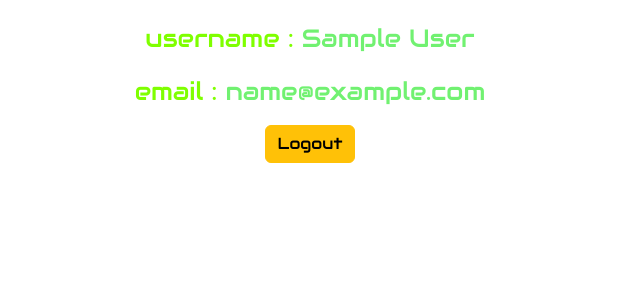
After one commit to xxxBrandonxxx/online_store_2, a PHP site: page / in a window 1280 px wide. The commit adds this page. Shown: the top 300 px of the page, without its empty margins (0-640 px from the left). Run offline with PHP 8.4, Linux system fonts and the light colour scheme; the visitor is signed in with stand-in values (Sample User, id 1); tables that the repository leaves empty or names only in its code hold one stand-in row (values such as "Sample post").

Commit message:
updated index

```diff
--- /dev/null
+++ b/index.php
@@ -0,0 +1,67 @@
+<?php
+
+include 'config.php';
+session_start();
+$user_id = $_SESSION['user_id'];
+
+if (!isset($user_id)) {
+    header('location:login.php');
+};
+if (isset($_GET['logout'])) {
+    unset($user_id);
+    session_destroy();
+    header('location:login.php');
+}
+
+?>
+
+
+<!DOCTYPE html>
+<html lang="en">
+
+<head>
+    <meta charset="UTF-8">
+    <meta http-equiv="X-UA-Compatible" content="IE=edge">
+    <meta name="viewport" content="width=device-width, initial-scale=1.0">
+    <script src="https://cdn.jsdelivr.net/npm/bootstrap@5.2.3/dist/js/bootstrap.bundle.min.js" integrity="sha384-kenU1KFdBIe4zVF0s0G1M5b4hcpxyD9F7jL+jjXkk+Q2h455rYXK/7HAuoJl+0I4" crossorigin="anonymous"></script>
+    <link href="https://cdn.jsdelivr.net/npm/bootstrap@5.2.3/dist/css/bootstrap.min.css" rel="stylesheet" integrity="sha384-rbsA2VBKQhggwzxH7pPCaAqO46MgnOM80zW1RWuH61DGLwZJEdK2Kadq2F9CUG65" crossorigin="anonymous">
+    <link rel="stylesheet" , href="https://cdn.jsdelivr.net/npm/@fortawesome/fontawesome-free@6.2.1/css/fontawesome.min.css" , integrity="sha384-QYIZto+st3yW+o8+5OHfT6S482Zsvz2WfOzpFSXMF9zqeLcFV0/wlZpMtyFcZALm" , crossorigin="anonymous">
+    <!-- Favicon-->
+    <link rel="icon" type="image/x-icon" href="assets/favicon.ico" />
+    <link rel="stylesheet" href="https://fonts.googleapis.com/css?family=Audiowide">
+    <link rel="stylesheet" href="src/styles.css">
+    <title>Apex skateshop</title>
+</head>
+
+<body>
+    <?php
+    if (isset($message)) {
+        foreach ($message as $message) {
+            echo '<div class="message" onclick="this.remove();">' . $message . '</div>';
+        }
+    }
+    ?>
+    <div class="container">
+        <div class="user_profile">
+
+            <?php
+            $select_user = mysqli_query($conn, "SELECT * FROM `user_form` WHERE id = '$user_id'") or die('query_failed');
+            if (mysqli_num_rows($select_user) > 0) {
+                $fetch_user = mysqli_fetch_assoc($select_user);
+            };
+            ?>
+
+            <p> username : <span><?php echo $fetch_user['name']  ?></span> </p>
+            <p> email : <span><?php echo $fetch_user['email'] ?></span> </p>
+            <div class="flex">
+                <!-- <a href="login.php" class="btn btn-outline-light btn-lg px-5">Login</a>
+            <a href="register.php" class="btn btn-outline-light btn-lg px-5">Register</a> -->
+                <a href="index.php?logout=<?php echo $user_id; ?>" onclick="return confirm('Are you sure you want to Logout?');" class="btn btn-warning">Logout</a>
+            </div>
+        </div>
+    </div>
+
+
+</body>
+
+</html>
--- a/register.php
+++ b/register.php
@@ -64,7 +64,7 @@ if(isset($_POST['submit'])){
                 <div class="col-12 col-md-8 col-lg-6 col-xl-5">
                     <div class="card bg-dark text-white" style="border-radius: 1rem;">
                         <div class="card-body p-5 text-center">
-                            <div class="mb-md-5 mt-md-4 pb-5">
+                          <div class="mb-md-1 mt-md-1 pb-1">
                                 <h2 class="fw-bold mb-2 text-uppercase">Register now</h2>
                                 <form action='' method="post">
                                     <div class="form-outline form-white mb-4">
--- a/src/styles.css
+++ b/src/styles.css
@@ -17,3 +17,40 @@
     text-transform: capitalize;
     cursor: pointer;
 }
+
+.container{
+    padding: 0 20px !important;
+    margin: 0 auto !important;
+    max-width: 1200px !important;
+    padding-bottom: 70px !important;
+}
+
+.container .user_profile{
+    padding: 20px !important;
+    text-align: center !important;
+    border: var(--border) !important;
+    background-color: var(--grey) !important;
+    box-shadow: var(--box-shadow) !important;
+    border-radius: 5px !important;
+    margin:20 auto !important;
+    max-width: 500px !important;
+}
+
+.container .user_profile p{
+    margin-bottom: 15px;
+    font-size: 25px;
+    color: chartreuse;
+}
+
+.container .user_profile p span{
+    color:rgb(113, 241, 113)
+}
+
+.container .user_profile .flex{
+    display: flex;
+    align-items: center;
+    justify-content: center;
+    flex-wrap: wrap;
+    gap: 10px;
+    text-align: center;
+}
```
Also changed, not shown: config.php (+6 -2 lines), login.php (+4 -3 lines).
